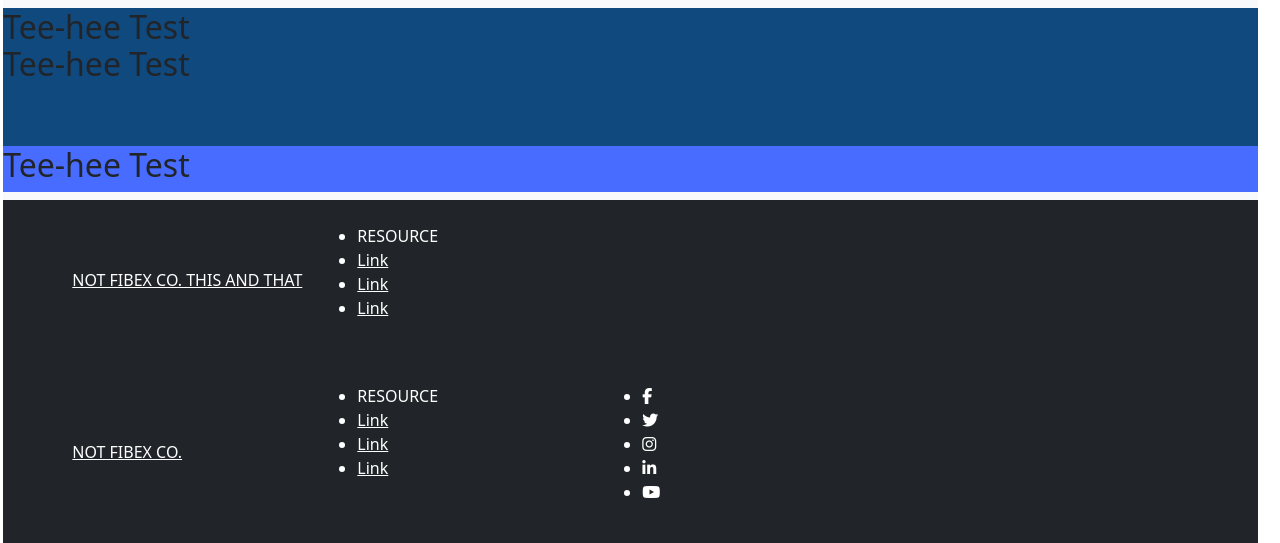
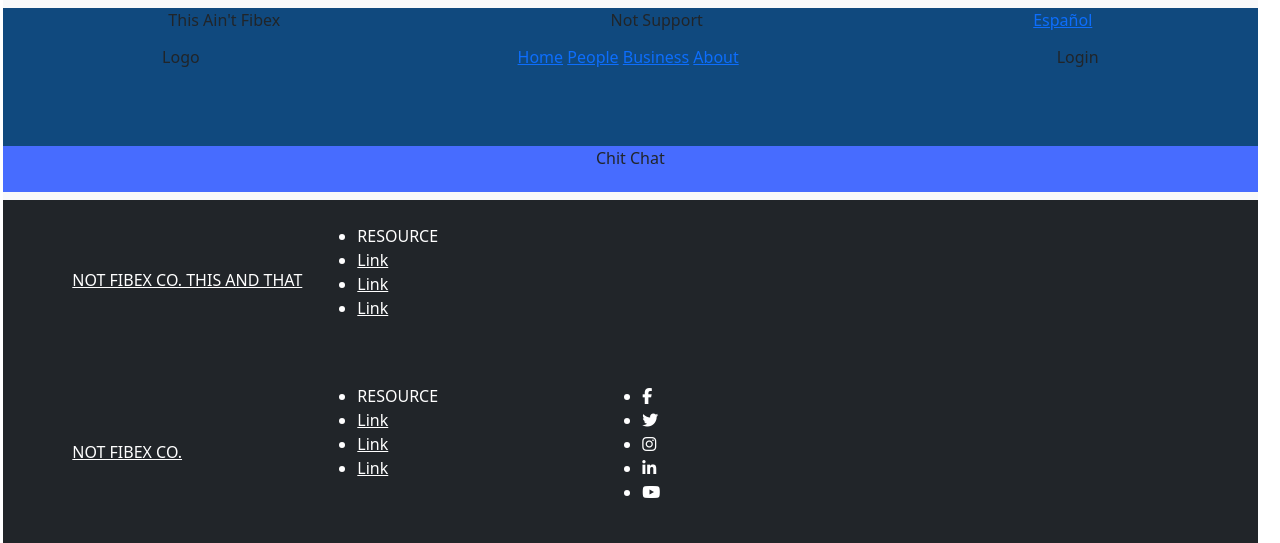
Before and after one commit to laponte16/isp-sample, a PHP site: page / in a window 1280 px wide. Shown: the top 543 px of the page. Run offline with PHP 8.4, Linux system fonts and the light colour scheme; some libraries are stand-ins or nearby versions.

Commit message:
Nav Black Magic

```diff
--- a/en/nav-en.html
+++ b/en/nav-en.html
@@ -5,13 +5,32 @@
 
 <nav class="navbar navbar-light bg-light">
     <div class="navTop">
-        <h2>Tee-hee Test</h2>
+        <div>
+            <p>This Ain't Fibex</p>
+        </div>
+        <div>
+            <p>Not Support</p>
+        </div>
+        <div>
+            <a href="../index-es.html">Español</a>
+        </div>
     </div>
     <div class="navMid">
-        <h2>Tee-hee Test</h2>
+        <div>
+            <p>Logo</p>
+        </div>
+        <div>
+            <a href="">Home</a>
+            <a href="">People</a>
+            <a href="">Business</a>
+            <a href="">About</a>
+        </div>
+        <div>
+            <p>Login</p>
+        </div>
     </div>
     <div class="navBot">
-        <h2>Tee-hee Test</h2>
+        <p>Chit Chat</p>
     </div>
 </nav>
 
--- a/styles.css
+++ b/styles.css
@@ -30,16 +30,28 @@ nav{
     background-color: #10497E;
     width: 100%;
     height: 20%;
+
+    display: flex;
+    flex-flow: row nowrap;
+    justify-content: space-around;
 }
 .navMid{
     background-color: #10497E;
     width: 100%;
     height: 55%;
+
+    display: flex;
+    flex-flow: row nowrap;
+    justify-content: space-around;
 }
 .navBot{
     background-color: #476CFF;
     width: 100%;
     height: 25%;
+
+    display: flex;
+    flex-flow: row nowrap;
+    justify-content: center;
 }
 /*ESTILO DEL FOOTER*/
 .footer{
```
